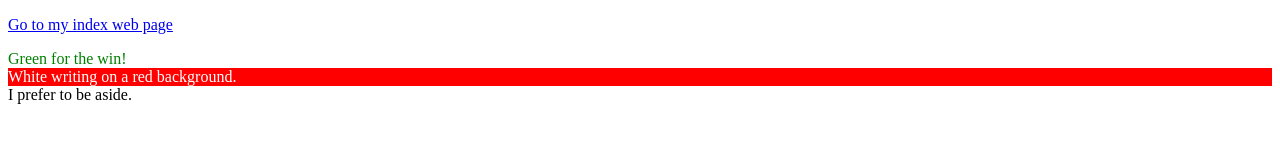
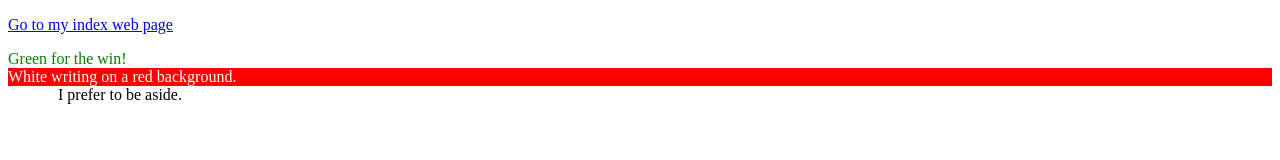
Before and after one commit to ArboresMortis/holberton-learning_web_programming, a plain HTML site: page mysecondwebpage.html in a window 1280 px wide. Drawn offline with Linux system fonts and the light colour scheme.

Commit message:
Update style.css

```diff
--- a/style.css
+++ b/style.css
@@ -2,3 +2,6 @@
   background-color: red;
   color: white;
 }
+#going_to_the_right{
+  margin-left: 50px
+}
```
